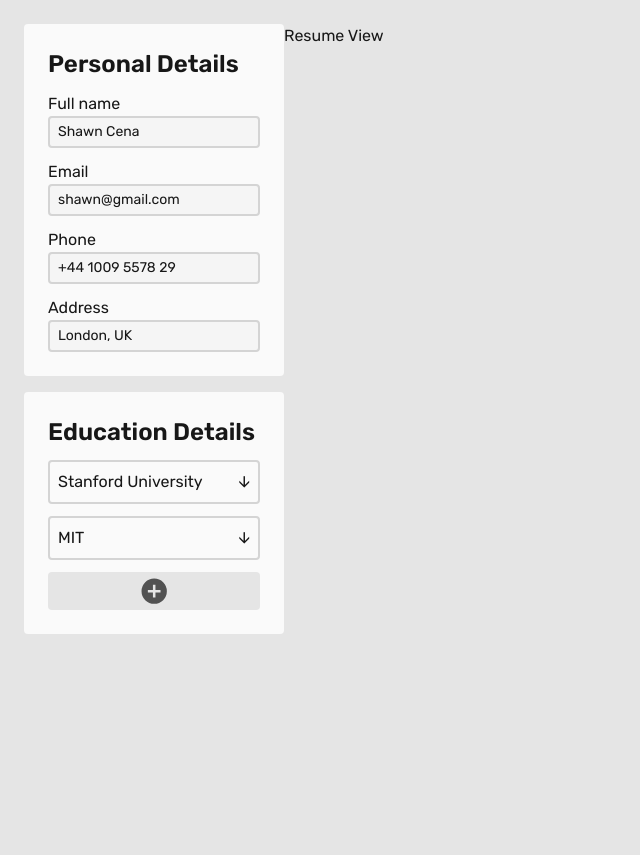
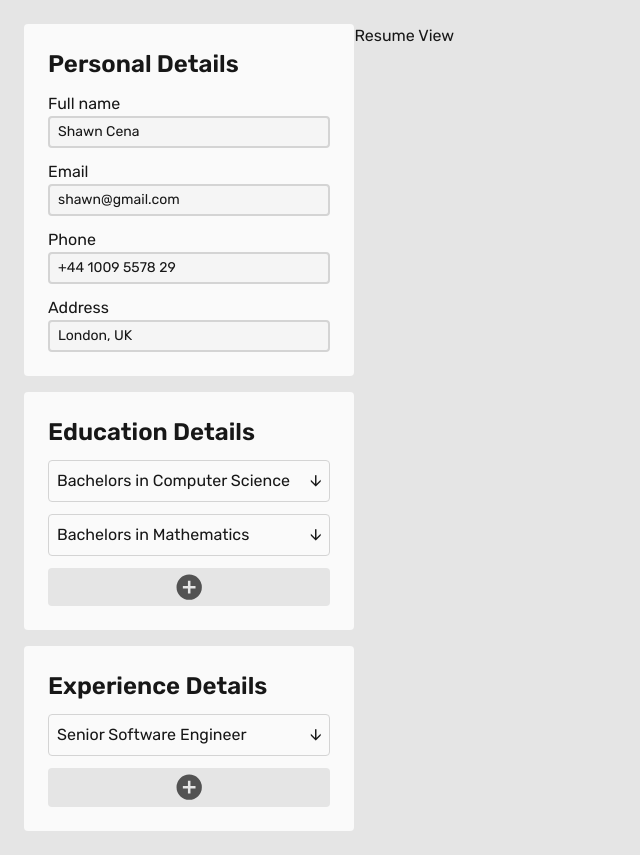
Before and after one commit to shonebinu/resume-builder, a React (Vite) app: page / in a window 1280 px wide. Shown: the whole page, without its empty margins (0-640 px from the left). Before the commit the page ends 800 px from the top, so only its background shows below. Built offline with nearby package versions, Linux system fonts and the light colour scheme.

Commit message:
feat: implement experience editor

```diff
--- a/src/App.jsx
+++ b/src/App.jsx
@@ -1,6 +1,7 @@
 import { useState } from "react";
 import ProfileEditor from "./components/ProfileEditor";
 import EducationEditor from "./components/EducationEditor";
+import ExperienceEditor from "./components/ExperienceEditor";
 import ResumeView from "./components/ResumeView";
 
 const DEFAULT_PROFILE_DATA = {
@@ -13,17 +14,27 @@ const DEFAULT_PROFILE_DATA = {
 const DEFAULT_EDUCATION_DATA = [
   {
     id: crypto.randomUUID(),
+    study: "Bachelors in Computer Science",
     institute: "Stanford University",
-    study: "Bachelors in Computer Science",
     timeline: "05/2020 - present",
     score: "3.0 / 4.0 GPA",
   },
   {
     id: crypto.randomUUID(),
+    study: "Bachelors in Mathematics",
     institute: "MIT",
-    study: "Bachelors in Mathematics",
     timeline: "03/2017 - 04/2020",
     score: "3.6 / 4.0 GPA",
+  },
+];
+
+const DEFAULT_EXPERIENCE_DATA = [
+  {
+    id: crypto.randomUUID(),
+    position: "Senior Software Engineer",
+    company: "Apple Inc",
+    timeline: "06/2020 - 05/2022",
+    description: "Made Apple phone",
   },
 ];
 
@@ -31,6 +42,9 @@ function App() {
   const [personalDetails, setPersonalDetails] = useState(DEFAULT_PROFILE_DATA);
   const [educationDetails, setEducationDetails] = useState(
     DEFAULT_EDUCATION_DATA
+  );
+  const [experienceDetails, setExperienceDetails] = useState(
+    DEFAULT_EXPERIENCE_DATA
   );
 
   return (
@@ -44,6 +58,10 @@ function App() {
           educationDetails={educationDetails}
           setEducationDetails={setEducationDetails}
         />
+        <ExperienceEditor
+          experienceDetails={experienceDetails}
+          setExperienceDetails={setExperienceDetails}
+        />
       </section>
       <section>
         <ResumeView />
--- a/src/components/EducationEditor.jsx
+++ b/src/components/EducationEditor.jsx
@@ -4,8 +4,8 @@ import AddEntryButton from "./AddEntryButton";
 
 function EducationEditor({ educationDetails, setEducationDetails }) {
   const fields = [
+    { label: "Study", type: "text", key: "study" },
     { label: "Institute", type: "text", key: "institute" },
-    { label: "Study", type: "text", key: "study" },
     { label: "Timeline", type: "text", key: "timeline" },
     { label: "Score", type: "text", key: "score" },
   ];
@@ -31,8 +31,8 @@ function EducationEditor({ educationDetails, setEducationDetails }) {
 
     updatedEducationDetails.push({
       id: crypto.randomUUID(),
-      institute: "New Education",
-      study: "",
+      study: "New Education",
+      institute: "",
       timeline: "",
       score: "",
     });
@@ -45,6 +45,7 @@ function EducationEditor({ educationDetails, setEducationDetails }) {
       {educationDetails.map((education) => (
         <EntryCard
           key={education.id}
+          title={education.study}
           entry={education}
           fields={fields}
           onChange={handleChange}
--- a/src/components/EntryCard.jsx
+++ b/src/components/EntryCard.jsx
@@ -1,7 +1,7 @@
 import { useState } from "react";
 import EditorInputField from "./EditorInputField";
 
-function EntryCard({ entry, fields, onChange, onDelete }) {
+function EntryCard({ title, entry, fields, onChange, onDelete }) {
   const [isExpanded, setIsExpanded] = useState(false);
 
   const handleToggle = () => setIsExpanded(!isExpanded);
@@ -10,9 +10,9 @@ function EntryCard({ entry, fields, onChange, onDelete }) {
     <div className="flex flex-col gap-2">
       <button
         onClick={handleToggle}
-        className="flex justify-between border-2 rounded border-neutral-300 p-2"
+        className="flex justify-between gap-5 border rounded border-neutral-300 p-2"
       >
-        <span>{entry.institute}</span>
+        <span>{title}</span>
         <span>{isExpanded ? "🡩" : "🡫"}</span>
       </button>
       {isExpanded && (
--- a/src/components/ExperienceEditor.jsx
+++ b/src/components/ExperienceEditor.jsx
@@ -0,0 +1,60 @@
+import EditorCard from "./EditorCard";
+import EntryCard from "./EntryCard";
+import AddEntryButton from "./AddEntryButton";
+
+function ExperienceEditor({ experienceDetails, setExperienceDetails }) {
+  const fields = [
+    { label: "Position", type: "text", key: "position" },
+    { label: "Company", type: "text", key: "company" },
+    { label: "Timeline", type: "text", key: "timeline" },
+    { label: "Description", type: "text", key: "description" },
+  ];
+
+  const handleChange = (id, key, value) => {
+    const updatedExperienceDetails = experienceDetails.map((experience) =>
+      experience.id === id ? { ...experience, [key]: value } : { ...experience }
+    );
+    setExperienceDetails(updatedExperienceDetails);
+  };
+
+  const handleDelete = (id) => {
+    const updatedExperienceDetails = experienceDetails
+      .filter((experience) => experience.id !== id)
+      .map((experience) => ({ ...experience }));
+    setExperienceDetails(updatedExperienceDetails);
+  };
+
+  const handleAdd = () => {
+    const updatedExperienceDetails = experienceDetails.map((experience) => ({
+      ...experience,
+    }));
+
+    updatedExperienceDetails.push({
+      id: crypto.randomUUID(),
+      position: "New Position",
+      company: "",
+      timeline: "",
+      description: "",
+    });
+
+    setExperienceDetails(updatedExperienceDetails);
+  };
+
+  return (
+    <EditorCard title="Experience Details">
+      {experienceDetails.map((experience) => (
+        <EntryCard
+          key={experience.id}
+          title={experience.position}
+          entry={experience}
+          fields={fields}
+          onChange={handleChange}
+          onDelete={handleDelete}
+        />
+      ))}
+      <AddEntryButton handleAdd={handleAdd} />
+    </EditorCard>
+  );
+}
+
+export default ExperienceEditor;
```
